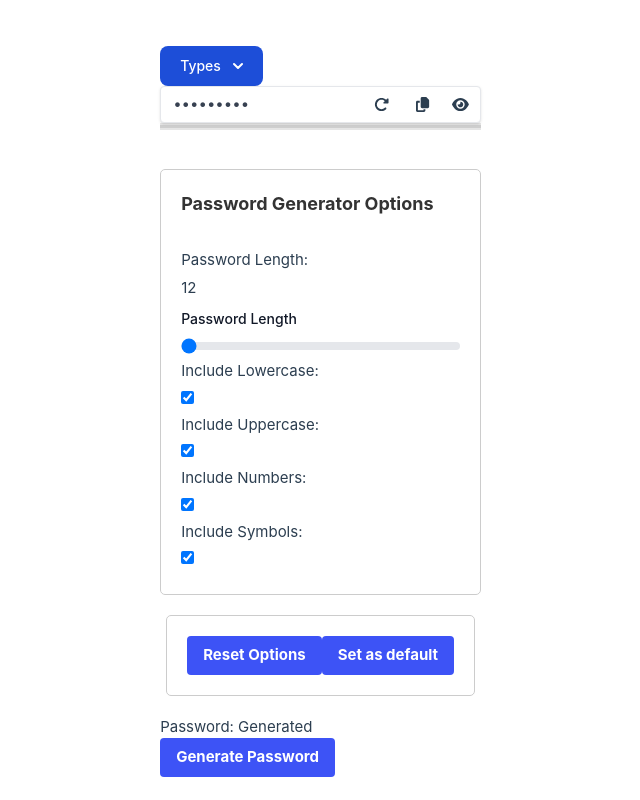
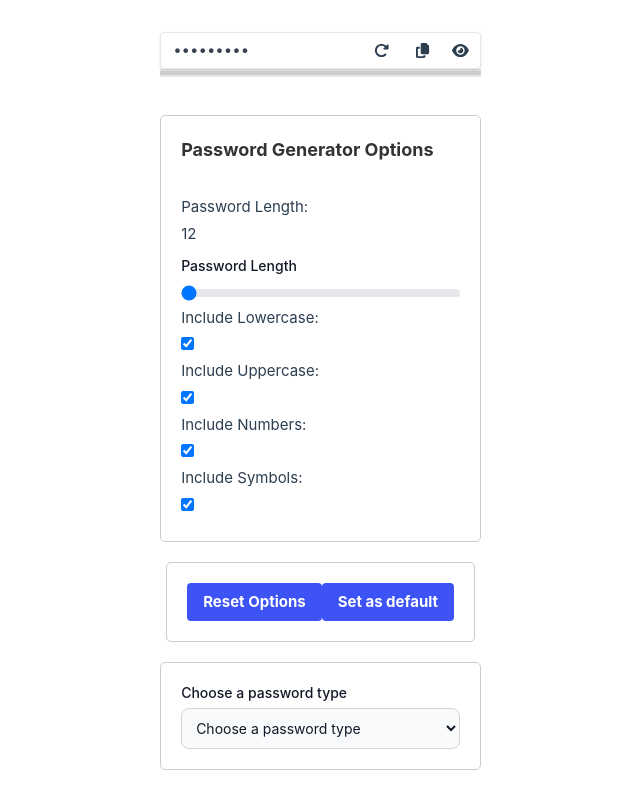
Before and after one commit to camer0nluo/password-generator, a Vue app in the folder password-generator/: page / in a window 1280 px wide. Shown: the whole page, without its empty margins (159-799 px from the left). Built offline with nearby package versions, Linux system fonts and the light colour scheme.

Commit message:
feature: modify password store unit tests

```diff
--- a/password-generator/src/components/PasswordGenerator.vue
+++ b/password-generator/src/components/PasswordGenerator.vue
@@ -4,29 +4,6 @@
     <br />
     <div class="flex">
       <div>
-        <button id="dropdownDefaultButton" data-dropdown-toggle="dropdown"
-          class="text-white bg-blue-700 hover:bg-blue-800 focus:ring-4 focus:outline-none focus:ring-blue-300 font-medium rounded-lg text-sm px-5 py-2.5 text-center inline-flex items-center dark:bg-blue-600 dark:hover:bg-blue-700 dark:focus:ring-blue-800"
-          type="button">Types <svg class="w-2.5 h-2.5 ms-3" aria-hidden="true" xmlns="http://www.w3.org/2000/svg"
-            fill="none" viewBox="0 0 10 6">
-            <path stroke="currentColor" stroke-linecap="round" stroke-linejoin="round" stroke-width="2"
-              d="m1 1 4 4 4-4" />
-          </svg>
-        </button>
-        <div id="dropdown" class="z-10 hidden bg-white divide-y divide-gray-100 rounded-lg shadow w-44 dark:bg-gray-700">
-          <ul class="py-2 text-sm text-gray-700 dark:text-gray-200" aria-labelledby="dropdownDefaultButton">
-            <li>
-              <a href="#"
-                class="block px-4 py-2 hover:bg-gray-100 dark:hover:bg-gray-600 dark:hover:text-white">Random</a>
-            </li>
-            <li>
-              <a href="#"
-                class="block px-4 py-2 hover:bg-gray-100 dark:hover:bg-gray-600 dark:hover:text-white">Memorable</a>
-            </li>
-            <li>
-              <a href="#" class="block px-4 py-2 hover:bg-gray-100 dark:hover:bg-gray-600 dark:hover:text-white">Pin</a>
-            </li>
-          </ul>
-        </div>
         <div class="relative w-full">
           <input @input="updatePassword" ref="password" v-model="passwordStore.password" id="password"
             v-on:input="checkPasswordStrength"
@@ -60,21 +37,13 @@
         <p id="password-strength-text" ref="passwordStrengthText"></p>
 
         <PasswordOptions aria-label="Password Options" />
-        <div>
+        <!-- <div>
           <p>Password: {{ passwordStore.password }}</p>
         </div>
         <button class="bg-[#3d53f6] hover:bg-blue-700 text-white font-bold py-2 px-4 rounded"
           @click="passwordStore.generatePassword" aria-label="Generate Password">
           Generate Password
-        </button>
-        <!-- <p>Updated Options:</p>
-        <pre>Length: {{ passwordStore.passwordLength }}</pre>
-        <pre>Include lowercase: {{ passwordStore.includeLowercase }}</pre>
-        <pre>Include uppercase: {{ passwordStore.includeUppercase }}</pre>
-        <pre>Include Numbers: {{ passwordStore.includeNumbers }}</pre>
-        <pre>Include symbols: {{ passwordStore.includeSymbols }}</pre>
-        <pre>Password: {{ passwordStore.password }}</pre>
-        <pre>showPassword? {{ passwordStore.showPassword }}</pre> -->
+        </button> -->
       </div>
     </div>
   </div>
@@ -121,19 +90,18 @@ const passwordStrengthText = ref('')
 
 function checkPasswordStrength() {
   try {
-    var val = passwordStore.password
-    var result = zxcvbn(val);
+    let val = passwordStore.password
+    let result = zxcvbn(val);
 
     // Update the password strength meter
     meter.value = result.score;
-
 
     // Update the text indicator
     if (val !== "") {
       passwordStrengthText.value.innerHTML = "Strength: " + strength[result.score];
       console.log('Password strength:', strength[result.score])
     } else {
-      text.innerHTML = "";
+      passwordStrengthText.value.innerHTML = "Password Strength can't be calculated";
     }
   } catch (error) {
     console.error('Unable to get password strength', error)
@@ -145,7 +113,6 @@ function checkPasswordStrength() {
 <style scoped>
 .input-icon:hover {
   color: blue;
-  /* Change this to the desired hover color */
 }
 
 meter {
--- a/password-generator/src/components/PasswordOptions.vue
+++ b/password-generator/src/components/PasswordOptions.vue
@@ -1,10 +1,11 @@
 <template>
     <div class="backdrop-blur-sm">
         <p>Password Generator Options</p>
+
         <br />
         <label for="length">Password Length:</label>
         <input id="length" type="number" v-model="passwordStore.passwordLength" :min="minPasswordLength"
-            placeholder="Enter password length" aria-label="Password Length"  />
+            placeholder="Enter password length" aria-label="Password Length" />
 
         <label for="password-length" class="block mb-2 text-sm font-medium text-gray-900 dark:text-white">Password
             Length</label>
@@ -36,13 +37,38 @@
             Set as default
         </button>
     </div>
+
+    <div>
+        <label for="types" class="block mb-2 text-sm font-medium text-gray-900 dark:text-white">Choose a password
+            type</label>
+        <select id="types" @change="handleTypeChange" v-model="selectedType"
+            class="bg-gray-50 border border-gray-300 text-gray-900 text-sm rounded-lg focus:ring-blue-500 focus:border-blue-500 block w-full p-2.5 dark:bg-gray-700 dark:border-gray-600 dark:placeholder-gray-400 dark:text-white dark:focus:ring-blue-500 dark:focus:border-blue-500">
+            <option disabled value="">Choose a password type</option>
+            <option value="Random">Random</option>
+            <option value="Memorable">Memorable</option>
+            <option value="Pin">Pin</option>
+        </select>
+    </div>
 </template>
 
 <script setup>
 import { usePasswordStore } from '../stores/password'
+import { ref } from 'vue';
 
 const passwordStore = usePasswordStore()
 const minPasswordLength = 12
+
+const selectedType = ref('');
+
+const handleTypeChange = () => {
+    if (selectedType.value === 'Random') {
+        passwordStore.generatePassword();
+    } else if (selectedType.value === 'Memorable') {
+        passwordStore.generateMemorablePassword();
+    } else if (selectedType.value === 'Pin') {
+        passwordStore.generatePin();
+    }
+};
 </script>
 
 <style scoped>
--- a/password-generator/src/stores/password.ts
+++ b/password-generator/src/stores/password.ts
@@ -67,10 +67,29 @@ export const usePasswordStore = defineStore({
     togglePasswordVisibility() {
       this.showPassword = !this.showPassword
     },
+    generatePin(){
+        const numberCharacters = '0123456789'
+        const characterList = numberCharacters;
+        let password = '';
+
+        // Create an array to hold random values
+        const randomValuesArray = new Uint32Array(this.passwordLength)
+        crypto.getRandomValues(randomValuesArray)
+
+        for (let i = 0; i < this.passwordLength; i++) {
+          const characterIndex = randomValuesArray[i] % characterList.length
+          password += characterList.charAt(characterIndex)
+        }
+
+        this.updatePassword(password)
+    },
+    generateMemorablePassword(){
+      const words = ["apple", "banana", "cherry", "dog", "elephant", "flower", "giraffe"];
+      const randomIndex1 = Math.floor(Math.random() * words.length);
+      const randomIndex2 = Math.floor(Math.random() * words.length);
+      this.updatePassword(words[randomIndex1] + words[randomIndex2])
+    },
     generatePassword() {
-      // const { passwordLength, includeUppercase, includeNumbers, includeSymbols, includeLowercase } = this
-      // console.log(passwordLength, includeUppercase, includeNumbers, includeSymbols, includeLowercase)
-
       const lowercaseCharacters = 'abcdefghijklmnopqrstuvwxyz'
       const uppercaseCharacters = 'ABCDEFGHIJKLMNOPQRSTUVWXYZ'
       const numberCharacters = '0123456789'
```
Also changed, not shown: 1 other file (tests, documents, lock files or other folders).
